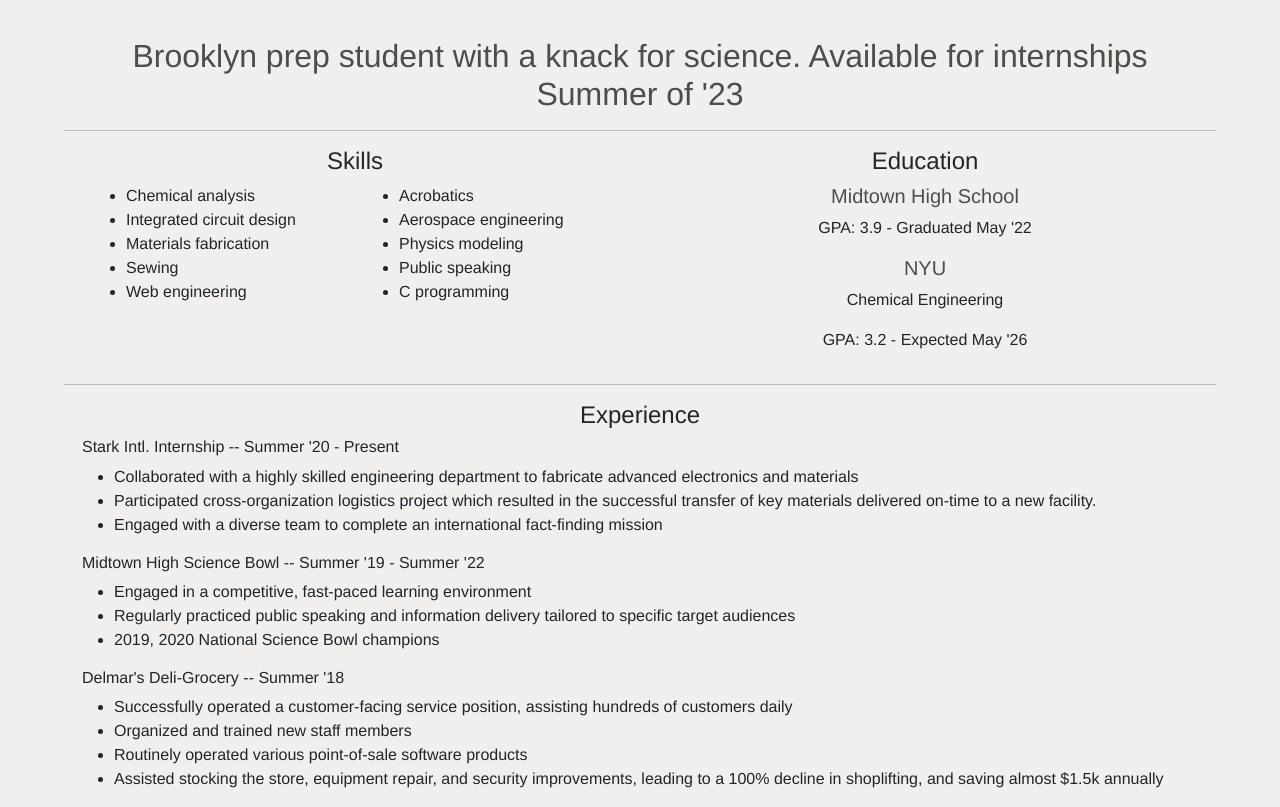
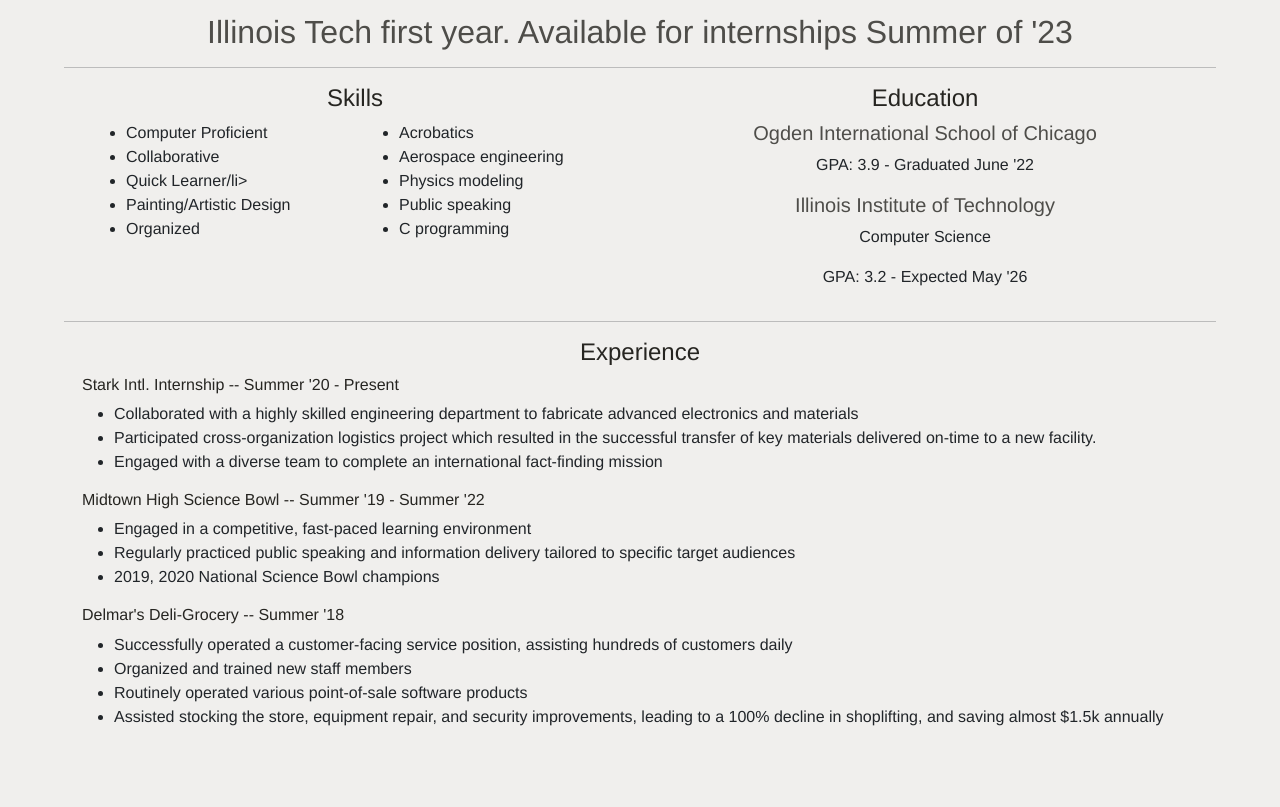
Before and after one commit to srrod19/sasha-r-resume, a plain HTML site: page index.html in a window 1280 px wide. Shown: the part 107-914 px from the top of the page. After the commit the page ends 852 px from the top, so only its background shows below. Drawn offline with nearby package versions, Linux system fonts and the light colour scheme.

Commit message:
Update index.html

```diff
--- a/index.html
+++ b/index.html
@@ -3,7 +3,7 @@
 <head>
     <meta charset="UTF-8">
     <meta name="viewport" content="width=device-width, initial-scale=1">
-    <title>P.Parker</title>
+    <title>Sasha Rodriguez</title>
 
     <link href="https://cdn.jsdelivr.net/npm/bootstrap@5.2.1/dist/css/bootstrap.min.css" rel="stylesheet" integrity="sha384-iYQeCzEYFbKjA/T2uDLTpkwGzCiq6soy8tYaI1GyVh/UjpbCx/TYkiZhlZB6+fzT" crossorigin="anonymous">
     <link rel="stylesheet" href="stylesheet.css">
@@ -11,11 +11,11 @@
 <body>
     <div class="container text-center">
         </br>
-        <h1>Patricia Ellia</h1>
-        <p style="opacity: .8;">p.parker@stark-intl.org</p>
+        <h1>Hi I am Sasha Rodriguez</h1>
+        <p style="opacity: .8;"srodriguez10@hawk.iit.edu/p>
         </br>
         <h2 class="block-header" style="opacity: .8;">
-            Brooklyn prep student with a knack for science. Available for internships Summer of '23
+            Illinois Tech first year. Available for internships Summer of '23
         </h2>
     </div>
     <hr style="margin-left: 5%;margin-right: 5%"/>
@@ -27,11 +27,11 @@
                     <div class="row">
                         <div class="col-sm">
                             <ul >
-                                <li>Chemical analysis</li>
-                                <li>Integrated circuit design</li>
-                                <li>Materials fabrication</li>
-                                <li>Sewing</li>
-                                <li>Web engineering</li>
+                                <li>Computer Proficient</li>
+                                <li>Collaborative</li>
+                                <li>Quick Learner/li>
+                                <li>Painting/Artistic Design</li>
+                                <li>Organized</li>
                             </ul>
                         </div>
                         <div class="col-sm">
@@ -48,11 +48,11 @@
             </div>
             <div class="col-sm text-center">
                 <h4>Education</h4>
-                <h5 style="opacity: .8;">Midtown High School</h5>
-                <p>GPA: 3.9 - Graduated May '22</p>
+                <h5 style="opacity: .8;">Ogden International School of Chicago</h5>
+                <p>GPA: 3.9 - Graduated June '22</p>
 
-                <h5 style="opacity: .8;">NYU</h5>
-                <p>Chemical Engineering</p>
+                <h5 style="opacity: .8;">Illinois Institute of Technology</h5>
+                <p>Computer Science</p>
                 <p>GPA: 3.2 - Expected May '26</p>
             </div>
         </div>
```
